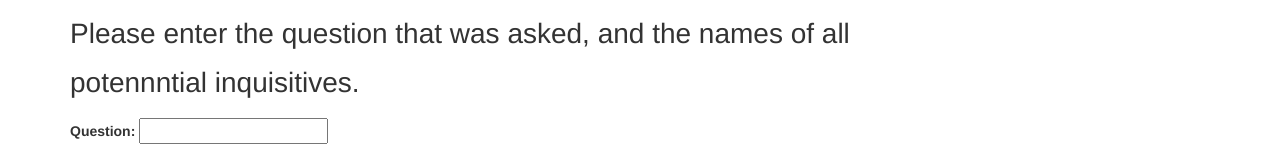
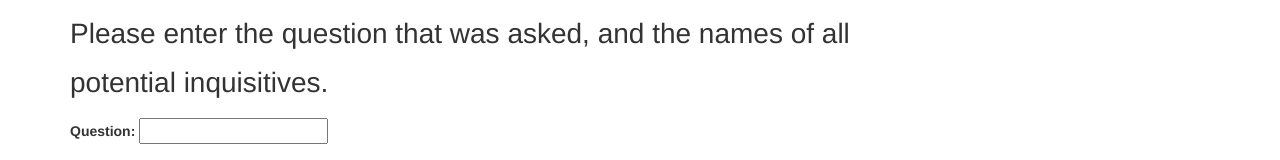
Before and after one commit to sp-des/Did-Anyone-Ask-Generator, a plain HTML site: page index.html in a window 1280 px wide. Shown: the top 160 px of the page. Drawn offline with nearby package versions, Linux system fonts and the light colour scheme.

Commit message:
Update index.html

```diff
--- a/index.html
+++ b/index.html
@@ -83,7 +83,7 @@ handleBemol = function(note) {
 </script>
 <div class="container">
 	<h1>Please enter the question that was asked, and the names of all</h1>
-	<h1>            potennntial inquisitives.</h1>
+	<h1>            potential inquisitives.</h1>
 	<label for="question">Question:</label>
         <input type="text" id="question" name="question"><br><br>
         <br>
```
